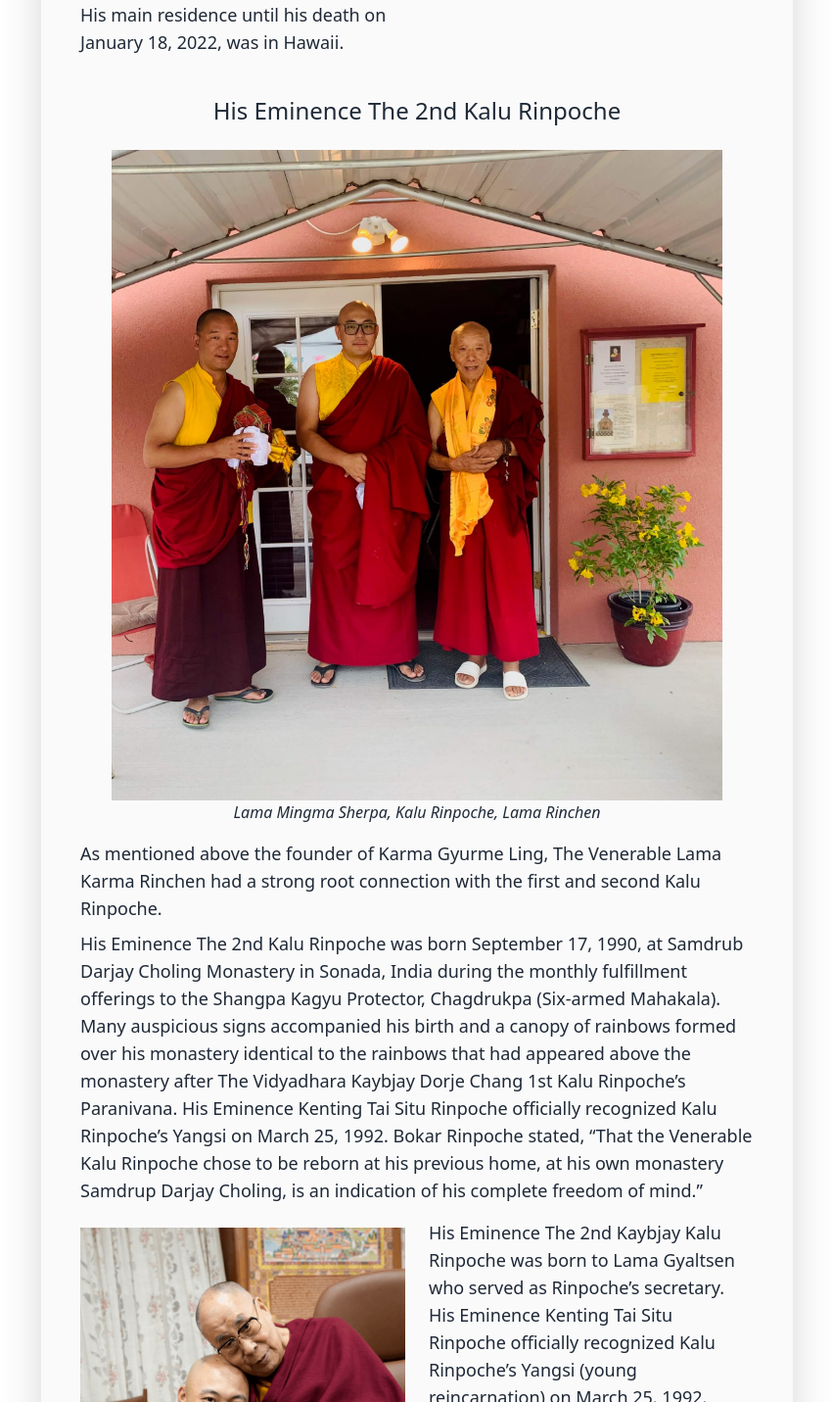
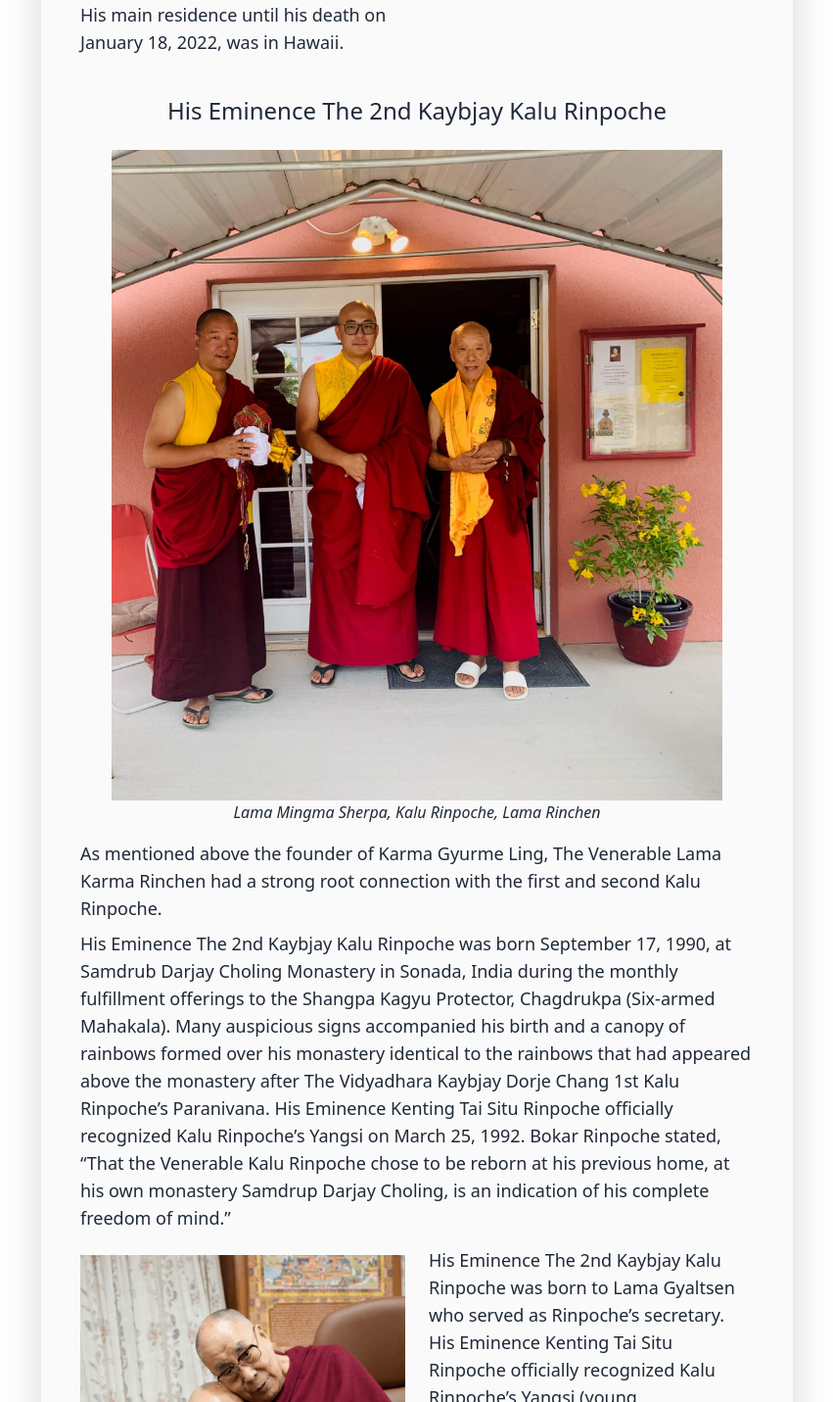
Before and after one commit to gevera/kgltorc, a SvelteKit app: page /about in a window 1280 px wide. Shown: the part 2139-3570 px from the top of the page at 98% size, without its empty margins (214-1065 px from the left). Built offline with nearby package versions, Linux system fonts and the light colour scheme; a web font is replaced by a local one.

Commit message:
Changed wording

```diff
--- a/src/routes/about/+page.svelte
+++ b/src/routes/about/+page.svelte
@@ -99,7 +99,7 @@
 		</div>
 	</div>
 
-	<h2 class="text-center text-2xl my-6">His Eminence The 2nd Kalu Rinpoche</h2>
+	<h2 class="text-center text-2xl my-6">His Eminence The 2nd Kaybjay Kalu Rinpoche</h2>
 
 	<div class="my-4 mx-auto px-8">
 		<figure>
@@ -116,7 +116,7 @@
 	</p>
 
 	<p class="mb-2 text-lg">
-		His Eminence The 2nd Kalu Rinpoche was born September 17, 1990, at Samdrub Darjay Choling
+		His Eminence The 2nd Kaybjay Kalu Rinpoche was born September 17, 1990, at Samdrub Darjay Choling
 		Monastery in Sonada, India during the monthly fulfillment offerings to the Shangpa Kagyu
 		Protector, Chagdrukpa (Six-armed Mahakala). Many auspicious signs accompanied his birth and a
 		canopy of rainbows formed over his monastery identical to the rainbows that had appeared above
```
